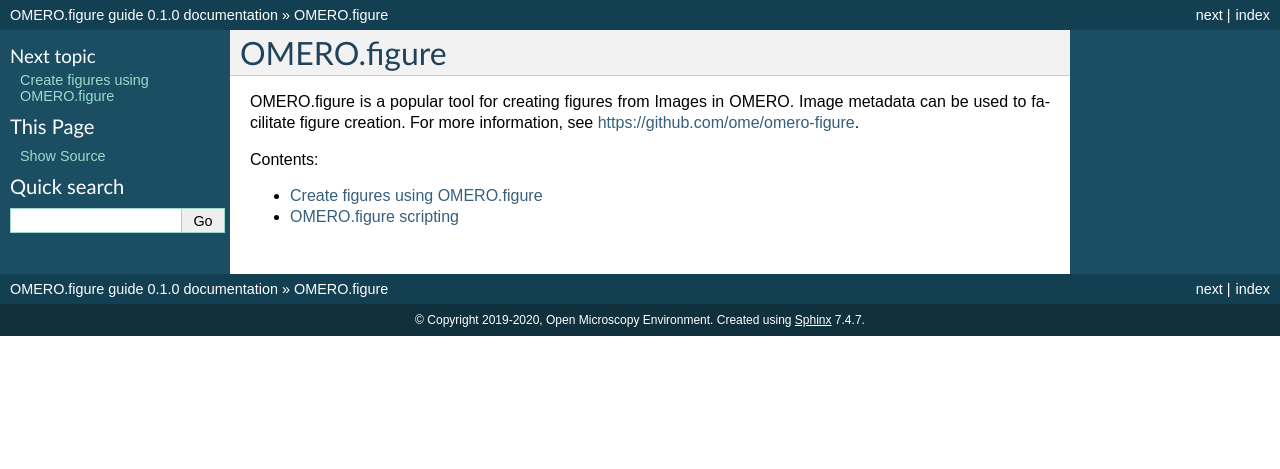
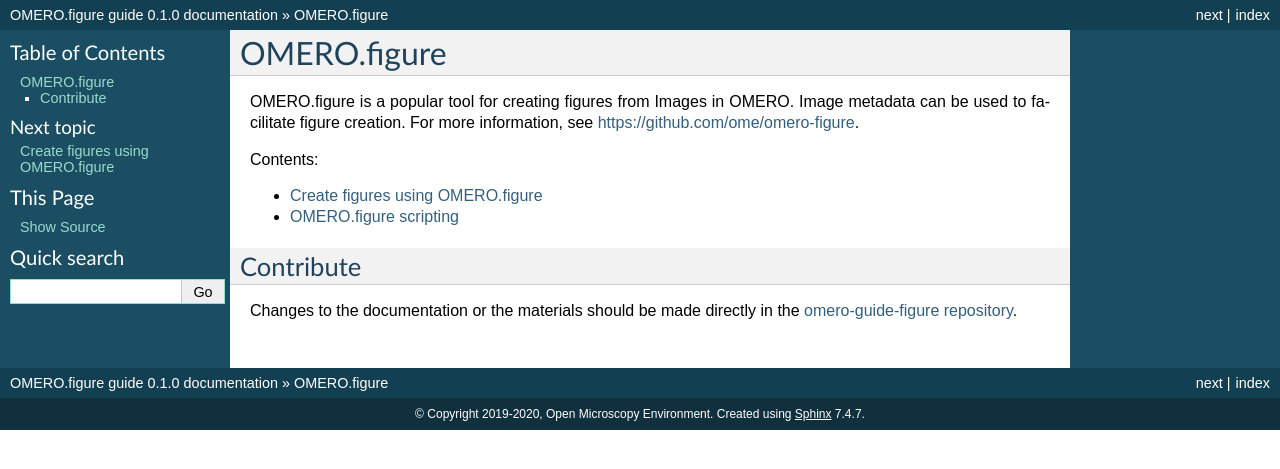
Before and after one commit to ome/omero-guide-figure, a Sphinx documentation site: the page built from docs/index.rst, in a window 1280 px wide. Shown: the top 469 px of the page. Built offline with Sphinx 7.4.7, drawn with Linux system fonts in a browser that asks for light colours.

Commit message:
add contribution

```diff
--- a/docs/index.rst
+++ b/docs/index.rst
@@ -11,3 +11,8 @@
 
    omero_figure
    omero_figure_scripting
+
+Contribute
+----------
+
+Changes to the documentation or the materials should be made directly in the `omero-guide-figure repository <https://github.com/ome/omero-guide-figure>`_.
```
